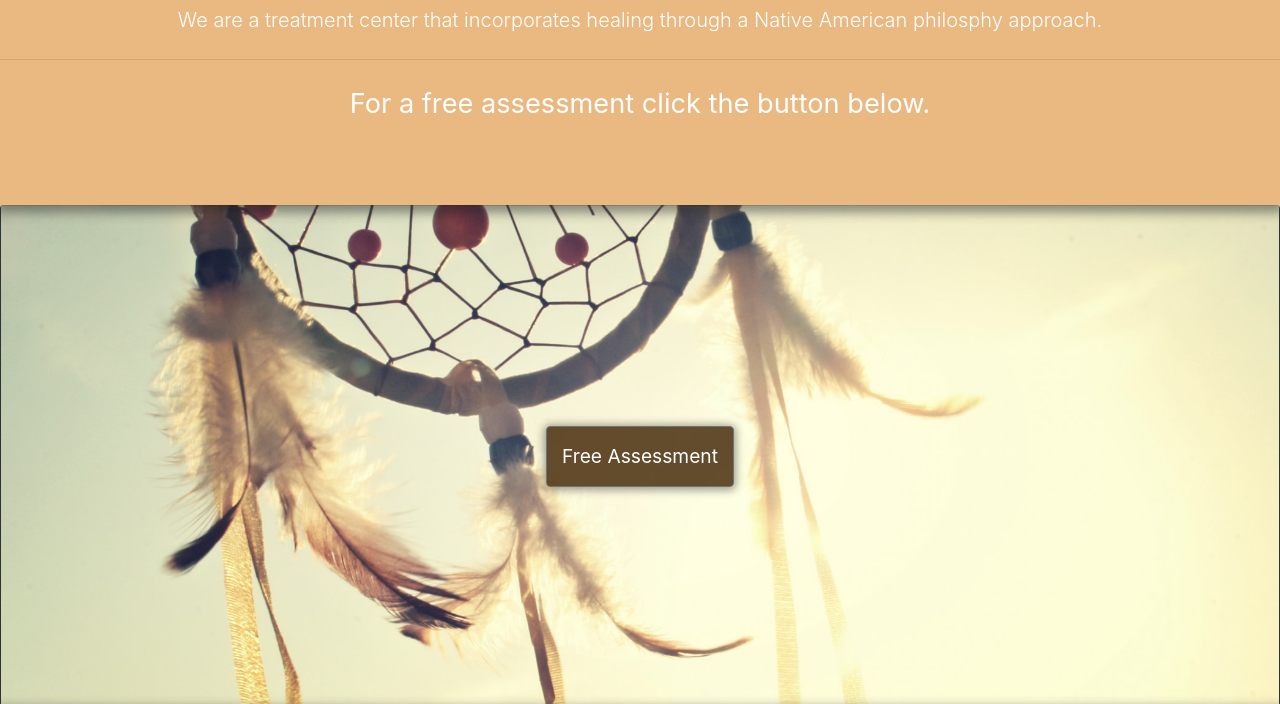
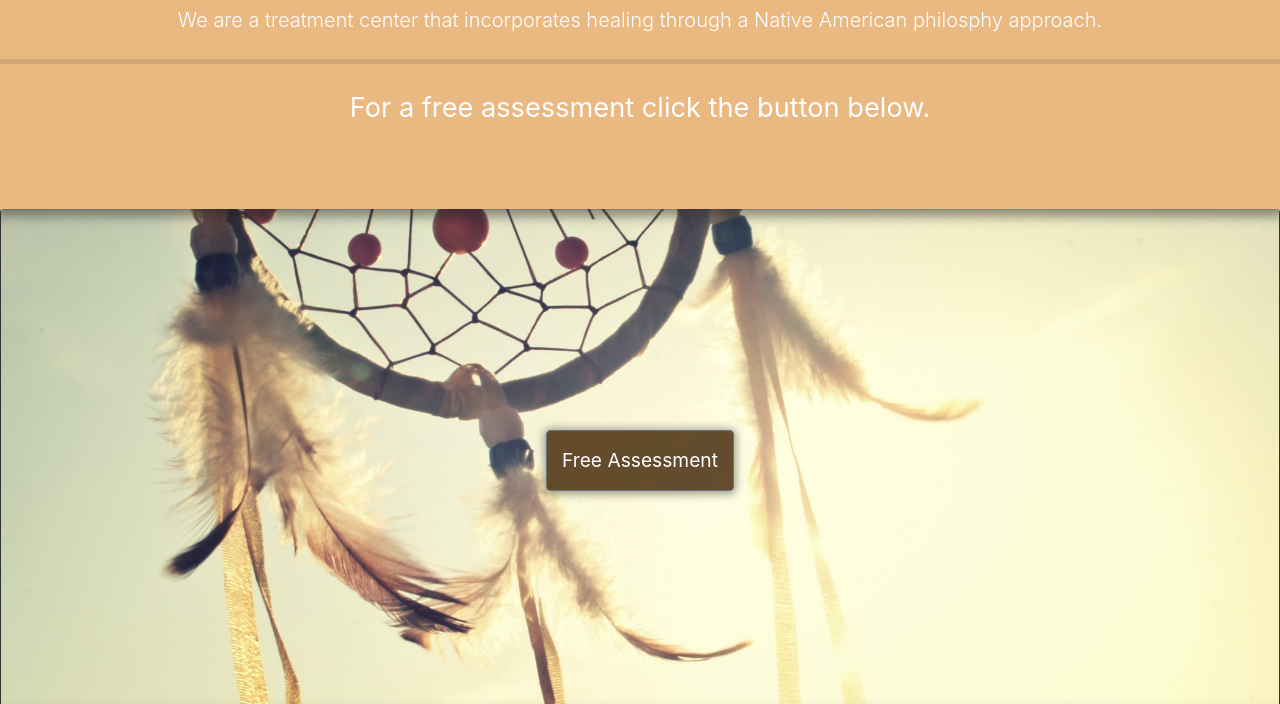
Before and after one commit to Adakai/2-project-bootstrap, a website: page index.html in a window 1280 px wide. Shown: the part 1001-1705 px from the top of the page. Drawn offline with Linux system fonts and the light colour scheme.

Commit message:
changed the jumbotron hr on home page

```diff
--- a/scss/custom.scss
+++ b/scss/custom.scss
@@ -60,6 +60,9 @@ p {
     background-color: $main-color;
     margin: 0;
     text-align: center;
+    hr {
+        border-top: 5px solid rgba(0,0,0,.1)
+    }
 }
 
 .display-4 {
```
Also changed, not shown: css/custom.css.
